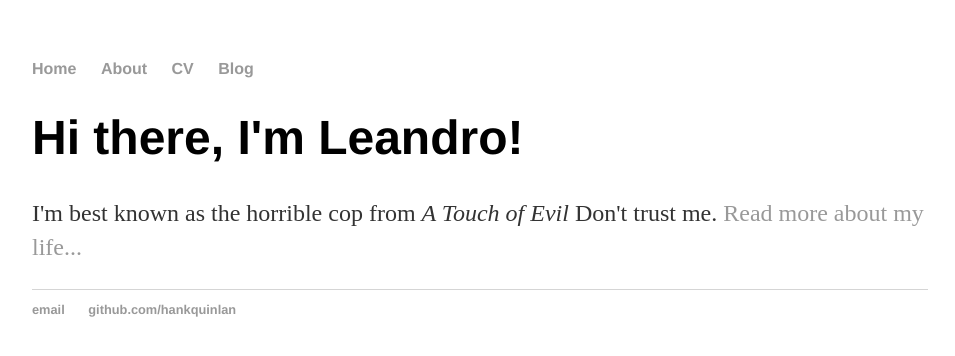
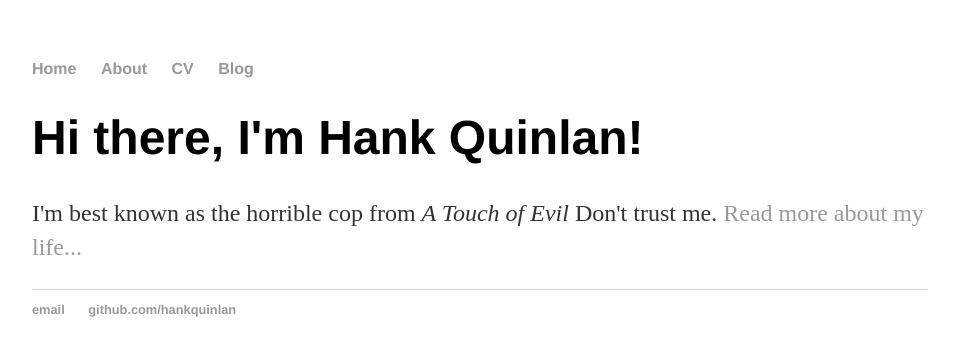
Before and after one commit to LeandroDornela/leandrodornela.github.io, a Jekyll site: the page built from index.html, in a window 1280 px wide. Shown: the top 356 px of the page, without its empty margins (160-1115 px from the left). Built offline with Jekyll 4.4.1, drawn with Linux system fonts in a browser that asks for light colours.

Commit message:
Update index.html

```diff
--- a/index.html
+++ b/index.html
@@ -1,30 +1,8 @@
-<!DOCTYPE html>
-<html>
-	<head>
-		<title>Hank Quinlan, Horrible Cop</title>
-		<!-- link to main stylesheet -->
-		<link rel="stylesheet" type="text/css" href="/css/main.css">
-	</head>
-	<body>
-		<nav>
-    		<ul>
-        		<li><a href="/">Home</a></li>
-	        	<li><a href="/about">About</a></li>
-        		<li><a href="/cv">CV</a></li>
-        		<li><a href="/blog">Blog</a></li>
-    		</ul>
-		</nav>
-		<div class="container">
-    		<div class="blurb">
-        		<h1>Hi there, I'm Leandro!</h1>
-				<p>I'm best known as the horrible cop from <em>A Touch of Evil</em> Don't trust me. <a href="/about">Read more about my life...</a></p>
-    		</div><!-- /.blurb -->
-		</div><!-- /.container -->
-		<footer>
-    		<ul>
-        		<li><a href="mailto:hankquinlanhub@gmail.com">email</a></li>
-        		<li><a href="https://github.com/hankquinlan">github.com/hankquinlan</a></li>
-			</ul>
-		</footer>
-	</body>
-</html>
+---
+layout: default
+title: Hank Quinlan, Horrible Cop
+---
+<div class="blurb">
+	<h1>Hi there, I'm Hank Quinlan!</h1>
+	<p>I'm best known as the horrible cop from <em>A Touch of Evil</em> Don't trust me. <a href="/about">Read more about my life...</a></p>
+</div><!-- /.blurb -->
```
